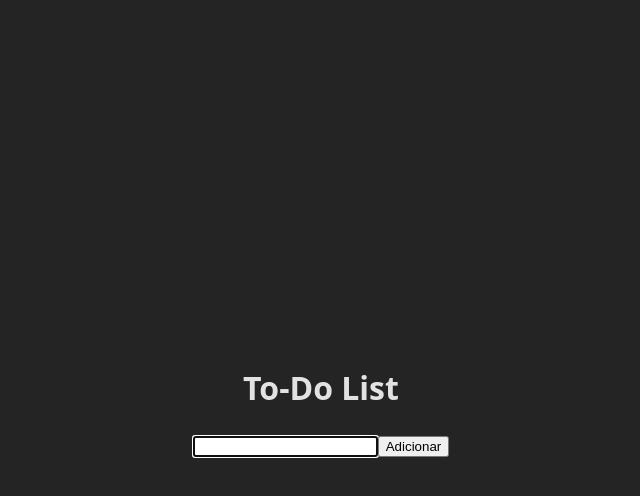
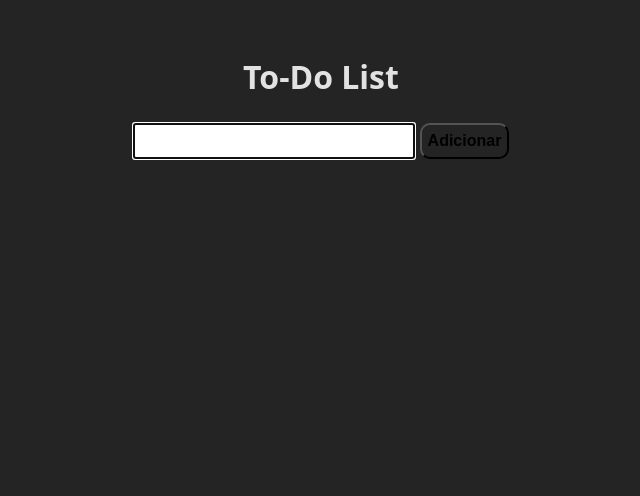
Before and after one commit to LuisFPamplona/react-todolist, a React (Vite) app: page / in a window 1280 px wide. Shown: the top 496 px of the page, without its empty margins (319-959 px from the left). Built offline with nearby package versions, Linux system fonts and the light colour scheme.

Commit message:
Fix add task and style changes

```diff
--- a/src/App.css
+++ b/src/App.css
@@ -5,11 +5,44 @@
   text-align: center;
 }
 
+
 .taskContainer {
-  /* max-width: 500px; */
+  margin-top: 15px;
 
-  margin-top: 5px;
+  min-height: 40px;
 
   display: flex;
   justify-content: space-between;
+  align-items: center;
+
+  border: solid 0.5px rgb(105, 104, 104);
+  box-shadow: 0.5px 0.5px 5px rgb(97, 96, 96);
 }
+.taskContainer li {
+  margin-left: 5px;
+  margin-right: 5px;
+
+  text-align: left;
+}
+.buttonContainer {
+  display: flex;
+  height: 25px;
+  margin-right: 5px;
+}
+.taskInput {
+  display: flex;
+  justify-content: space-around;
+}
+.taskInput input {
+  max-height: 30px;
+  max-width: 100%;
+  font-size: 16pt;
+}
+.taskInput button {
+  background-color: transparent;
+  margin-left: 5px;
+  border-radius: 10px;
+  height: 36px;
+  font-size: 16pt;
+  font: bold 12pt Arial;
+}
--- a/src/App.jsx
+++ b/src/App.jsx
@@ -1,5 +1,5 @@
 import "./App.css";
-import TodoList from "./components/Todolist";
+import TodoList from './components/TodoList'
 
 function App() {
 
--- a/src/components/AdicionarTask.jsx
+++ b/src/components/AdicionarTask.jsx
@@ -5,25 +5,31 @@ const AdicionarTask = ({ setTaskList, taskList }) => {
 
   const setNewTaskList = (event) => {
       event.preventDefault();
+
       const newTask = {
         text: inputRef.current.value,
         id: Date.now(),
+        done: false,
       };
+
+      if((newTask.text).trim()){
 
         setTaskList(() => {
           const newTaskList = [...taskList, newTask];
           return newTaskList;
         });
+      }
 
       inputRef.current.value = "";
     };
 
+
   return (
     <>
       <div>
-        <form onSubmit={setNewTaskList}>
-          <input type="text" ref={inputRef} autoFocus />
-          <button onClick={setNewTaskList}>Adicionar</button>
+        <form onSubmit={setNewTaskList} className="taskInput">
+          <input  type="text" ref={inputRef} autoFocus />
+          <button  onClick={setNewTaskList}>Adicionar</button>
         </form>
       </div>
     </>
--- a/src/components/TodoList.jsx
+++ b/src/components/TodoList.jsx
@@ -7,7 +7,7 @@ const TodoList = () => {
 
   return (
     <>
-      <div>
+      <div className="toDoList">
         <AdicionarTask setTaskList={setTaskList} taskList={taskList} />
         <Task setTaskList={setTaskList} taskList={taskList} />
       </div>
--- a/src/index.css
+++ b/src/index.css
@@ -16,7 +16,7 @@
 body {
   margin: 0;
   display: flex;
-  place-items: center;
+  /* place-items: center; */
   min-width: 320px;
   min-height: 100vh;
 }
```
Lines whose indentation alone changed are shown as unchanged.
